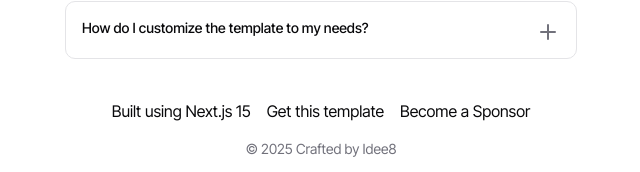
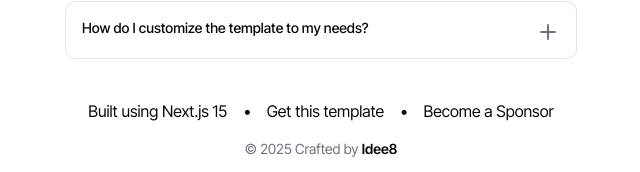
Before and after one commit to stardust1405/dbmx_waitlist, a Next.js app: page / in a window 1280 px wide. Shown: the part 977-1149 px from the top of the page, without its empty margins (319-959 px from the left). Built offline with nearby package versions, Linux system fonts and the light colour scheme.

Commit message:
style: enhance footer component with separators and improved link styling

```diff
--- a/src/components/footer.tsx
+++ b/src/components/footer.tsx
@@ -9,9 +9,15 @@ export default function Footer() {
             Built using Next.js 15
           </li>
           <li className="dark:text-muted-foreground dark:hover:text-foreground">
+            •
+          </li>
+          <li className="dark:text-muted-foreground dark:hover:text-foreground">
             <Link href="https://github.com/idee8/nextjs-notion-waitlist">
               Get this template
             </Link>
+          </li>
+          <li className="dark:text-muted-foreground dark:hover:text-foreground">
+            •
           </li>
           <li className="dark:text-muted-foreground dark:hover:text-foreground cursor-pointer">
             <Link href="https://kofi.com/idee8">Become a Sponsor</Link>
@@ -21,7 +27,7 @@ export default function Footer() {
       <div>
         <p className="text-sm text-muted-foreground">
           &copy; {new Date().getFullYear()} Crafted by{" "}
-					<Link href="https://idee8.agency">Idee8</Link>
+          <Link href="https://idee8.agency" className="font-semibold text-foreground">Idee8</Link>
         </p>
       </div>
     </footer>
```
Lines whose indentation alone changed are shown as unchanged.
